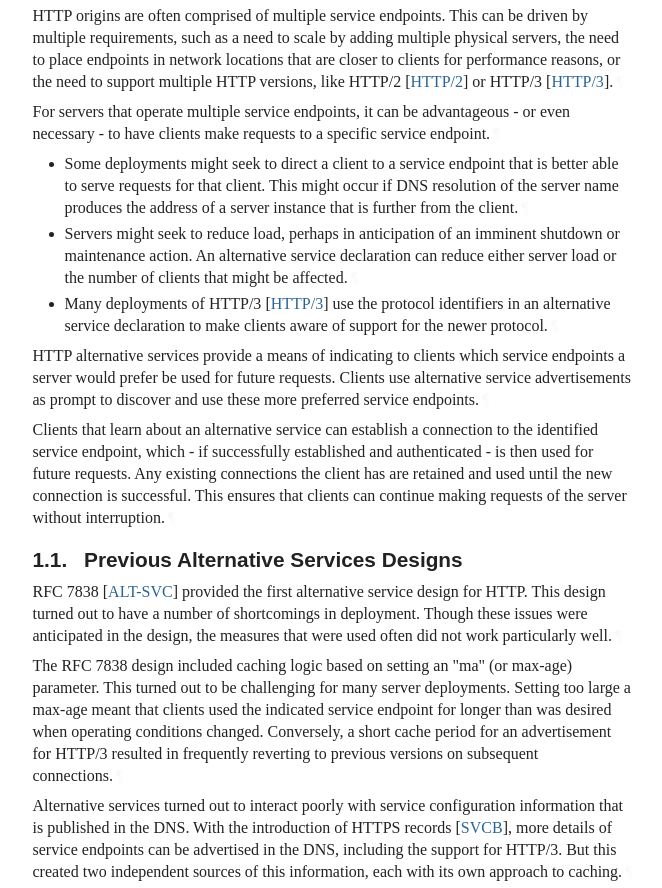
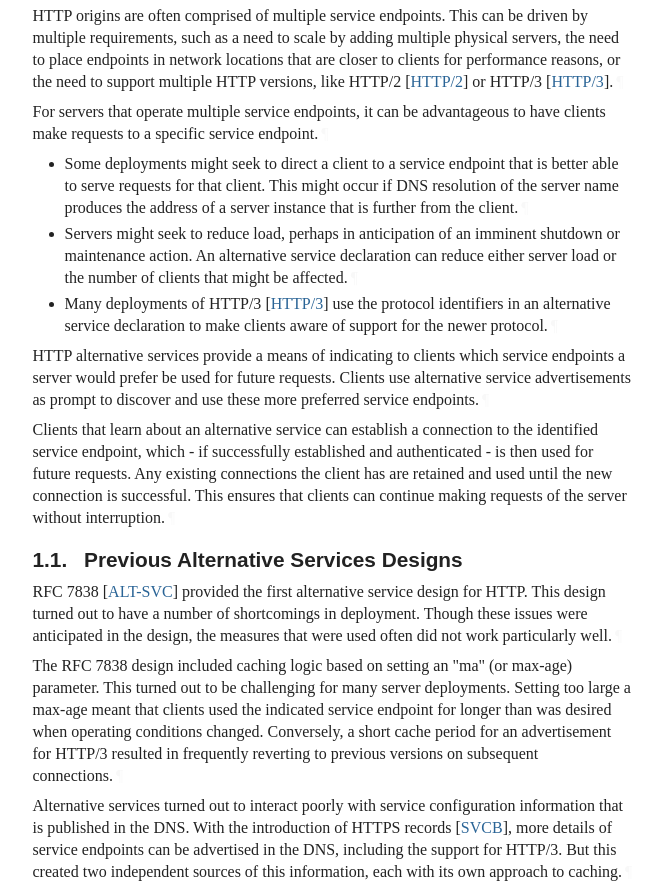
Before and after one commit to martinthomson/alt-svcb, a plain HTML site: page big/draft-thomson-httpbis-alt-svcb.html in a window 1280 px wide. Shown: the part 853-1741 px from the top of the page, without its empty margins (92-754 px from the left). Drawn offline with Linux system fonts and the light colour scheme; a web font is replaced by a local one.

Commit message:
Script updating gh-pages from 24bc03d. [ci skip]

```diff
--- a/big/draft-thomson-httpbis-alt-svcb.html
+++ b/big/draft-thomson-httpbis-alt-svcb.html
@@ -1296,8 +1296,8 @@ driven by multiple requirements, such as a need to scale by adding multiple
 physical servers, the need to place endpoints in network locations that are
 closer to clients for performance reasons, or the need to support multiple HTTP
 versions, like HTTP/2 <span>[<a href="#H2" class="cite xref">HTTP/2</a>]</span> or HTTP/3 <span>[<a href="#H3" class="cite xref">HTTP/3</a>]</span>.<a href="#section-1-1" class="pilcrow">¶</a></p>
-<p id="section-1-2">For servers that operate multiple <span id="iref-service-endpoint-4" class="iref"></span><a href="#terms" class="internal xref">service endpoints</a>, it can be advantageous - or
-even necessary - to have clients make requests to a specific <span id="iref-service-endpoint-5" class="iref"></span><a href="#terms" class="internal xref">service endpoint</a>.<a href="#section-1-2" class="pilcrow">¶</a></p>
+<p id="section-1-2">For servers that operate multiple <span id="iref-service-endpoint-4" class="iref"></span><a href="#terms" class="internal xref">service endpoints</a>, it can be advantageous to
+have clients make requests to a specific <span id="iref-service-endpoint-5" class="iref"></span><a href="#terms" class="internal xref">service endpoint</a>.<a href="#section-1-2" class="pilcrow">¶</a></p>
 <ul class="normal">
 <li class="normal" id="section-1-3.1">Some deployments might seek to direct a <span id="iref-client-6" class="iref"></span><a href="#terms" class="internal xref">client</a> to a <span id="iref-service-endpoint-7" class="iref"></span><a href="#terms" class="internal xref">service endpoint</a> that is
 better able to serve requests for that <span id="iref-client-8" class="iref"></span><a href="#terms" class="internal xref">client</a>.  This might occur if DNS
```
Also changed, not shown: big/draft-thomson-httpbis-alt-svcb.txt.
